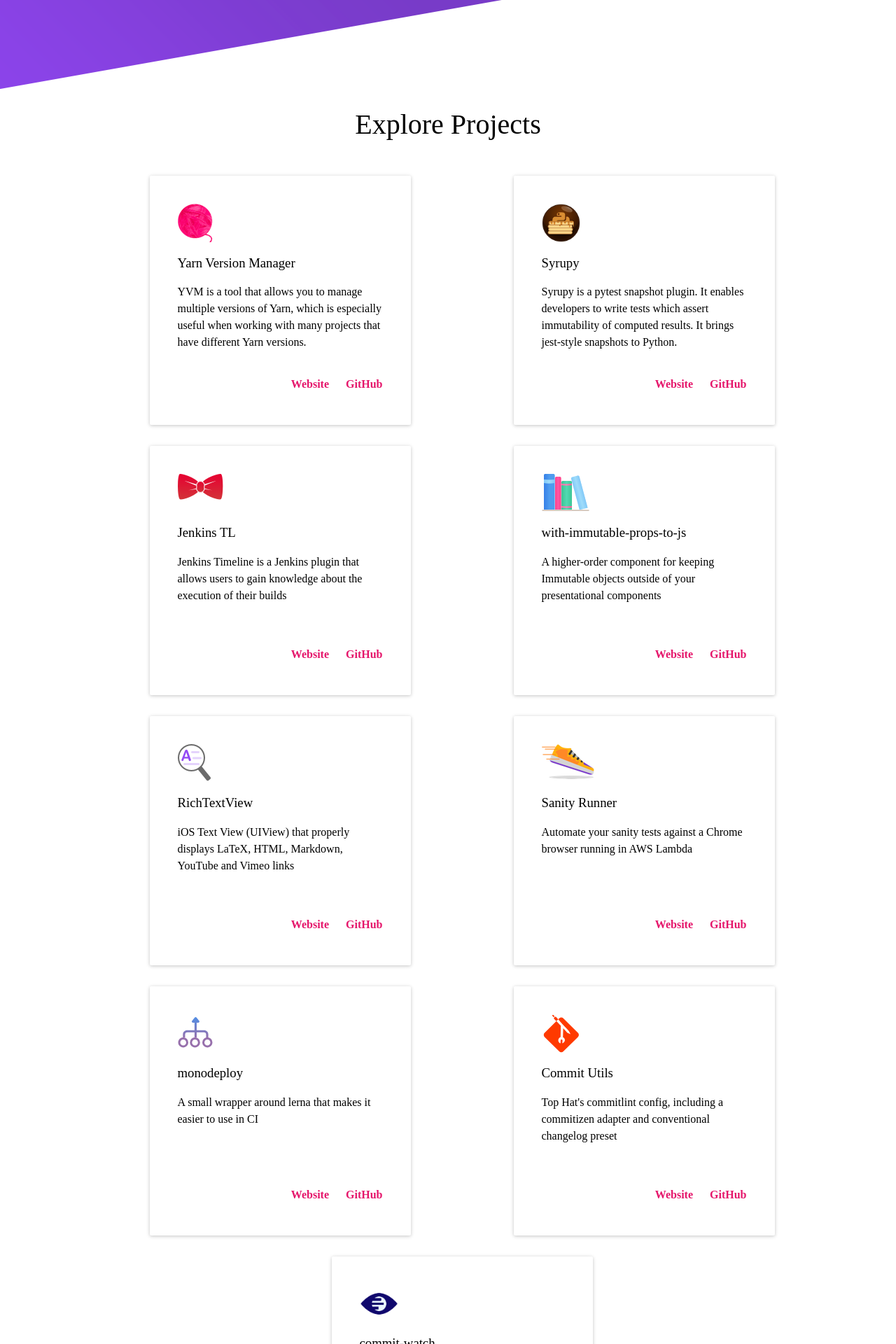
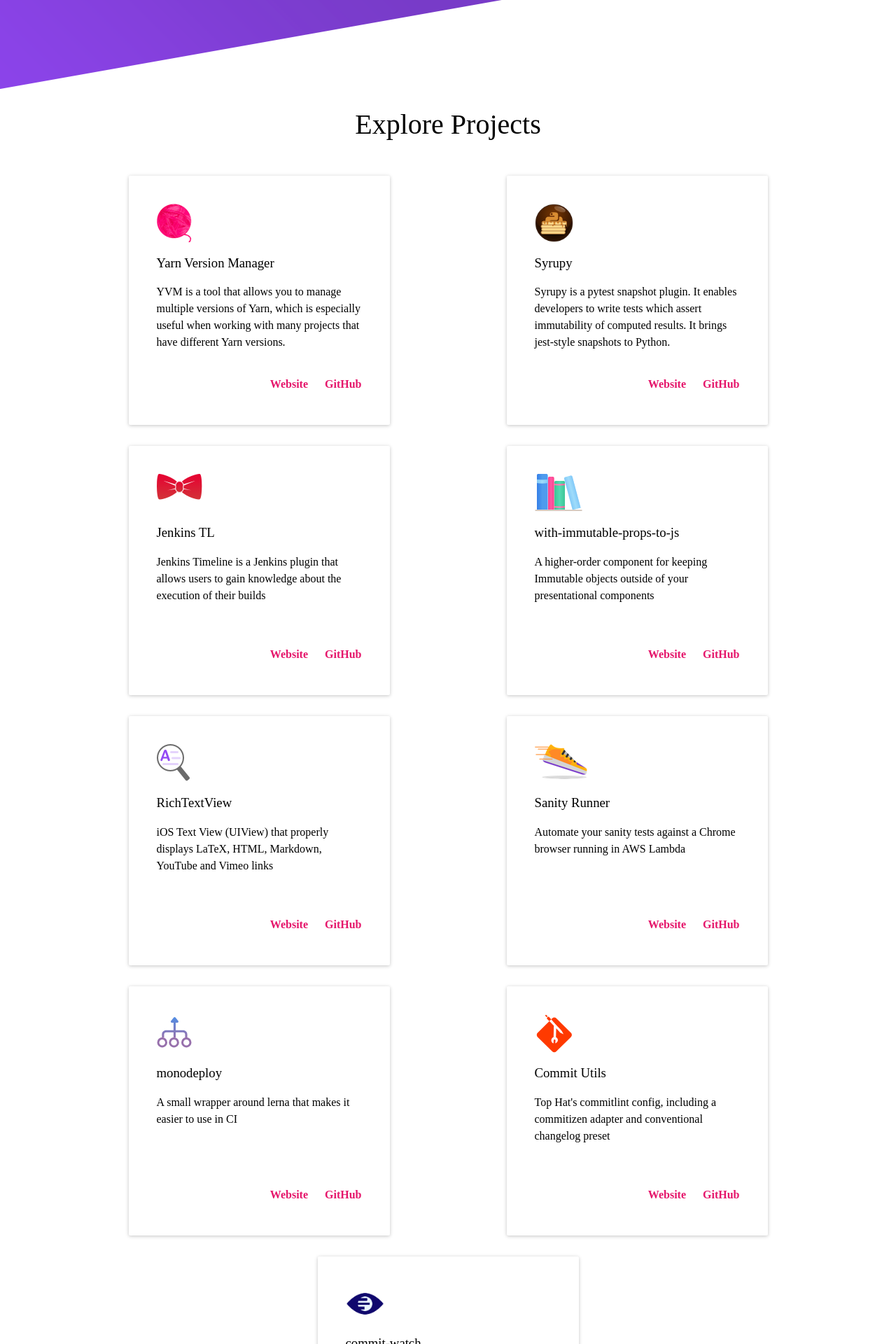
Before and after one commit to tophat/opensource.tophat.com, a Jekyll site: the page built from index.html, in a window 1280 px wide. Shown: the part 462-2382 px from the top of the page at 70% size. Built offline with Jekyll 4.4.1, drawn with Linux system fonts in a browser that asks for light colours; nearby versions of some CDN libraries; some web fonts are replaced.

Commit message:
wip: fix list styling

```diff
--- a/static/css/styles.css
+++ b/static/css/styles.css
@@ -108,6 +108,7 @@
     flex-wrap: wrap;
     justify-content: space-around;
     list-style: none;
+    padding-inline: 0;
 }
 .project-description {
     font-size: 16px;
```
